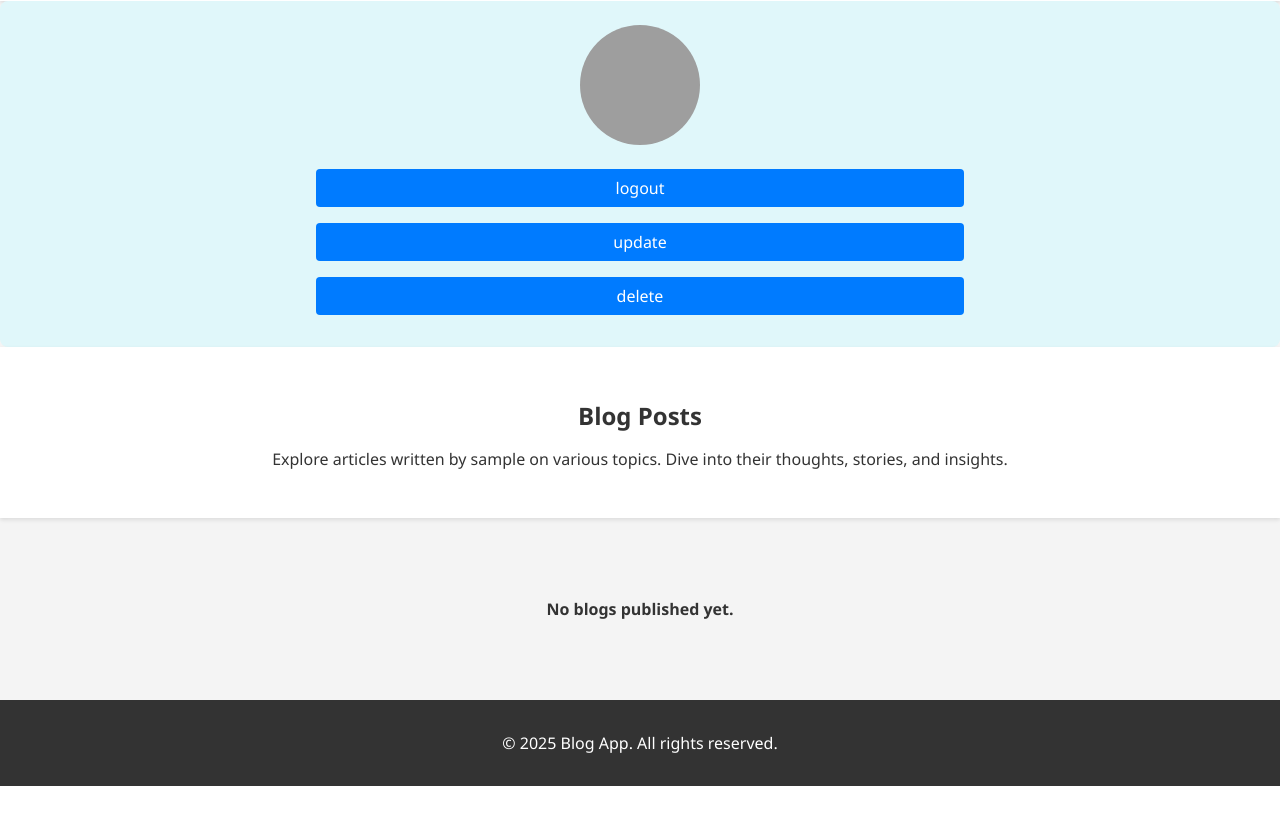
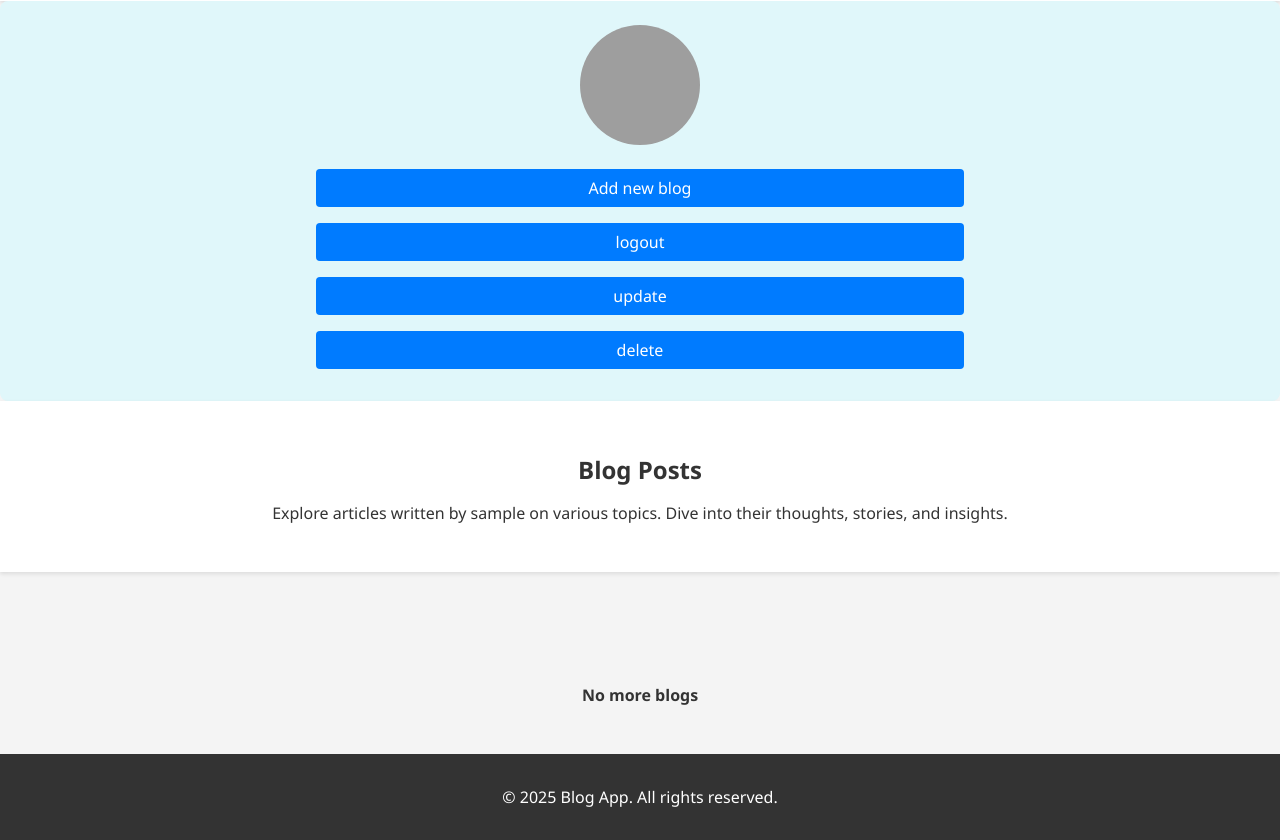
Before and after one commit to Ashkantvn/Blog-app, a Django app: page /accounts/profile/sample/ in a window 1280 px wide. Shown: the part 245-1085 px from the top of the page. Before the commit the page ends 1031 px from the top, so only its background shows below. Run offline with Django 5.2, Linux system fonts and the light colour scheme; the visitor is signed in with stand-in values (Sample User, id 1); data that the repository does not hold is empty; parts of the project's set-up code (start-up, migrations or seed data) failed here and were passed over; grey boxes are pictures that could not be loaded.

Commit message:
update profile page

```diff
--- a/core/blogs/models/blog_model.py
+++ b/core/blogs/models/blog_model.py
@@ -25,6 +25,12 @@ class Blog(models.Model):
     def get_absolute_url(self):
         return reverse("blogs:details", kwargs={"blog_slug": self.blog_slug})
 
+    def get_edit_url(self):
+        return reverse("blogs:edit", kwargs={"blog_slug": self.blog_slug})
+
+    def get_delete_url(self):
+        return reverse("blogs:delete", kwargs={"blog_slug": self.blog_slug})
+
     def save(self, *args, **kwargs):
         if not self.blog_slug or self.blog_slug != slugify(self.title):
             self.blog_slug = slugify(self.title)
--- a/core/static/css/global.css
+++ b/core/static/css/global.css
@@ -177,3 +177,7 @@ input:focus{
     display: block;
     margin-inline: auto;
 }
+
+.profile-blog-url{
+    display: block;
+}
--- a/core/templates/accounts/account-management/profile.html
+++ b/core/templates/accounts/account-management/profile.html
@@ -22,6 +22,7 @@
         <section class="section blue-section">
             <img src="{{ data.profile_image.url }}" alt="Profile Image" class="profile-image">
             {% if user.is_authenticated %}
+                <a href='{% url "blogs:add" %}' class="block">Add new blog</a>
                 <a href='{% url "accounts:logout" %}' class="block">logout</a>
                 <a href='{% url "accounts:update" %}' class="block">update</a>
                 <a href='{% url "accounts:delete" %}' class="block">delete</a>
@@ -33,16 +34,9 @@
             <p>Explore articles written by {{ data.username }} on various topics. Dive into their thoughts, stories, and insights.</p>
         </section>
 
-        <section class="section">
-            {% for blog in data.blogs.all %}
-                <div class="blog-card">
-                    <h3>{{ blog.title }}</h3>
-                    <p>{{ blog.content|truncatewords:30 }}</p>
-                    <a href="{{ blog.get_absolute_url }}">Read more</a>
-                </div>
-            {% empty %}
-                <p class="no-blogs">No blogs published yet.</p>
-            {% endfor %}
+        <section class="section blogs">
+            {% include "partial/profile_blogs.html" with blogs=data.blogs.all %}
         </section>
+        <p class="no-blogs">No more blogs</p>
     {% endif %}
 {% endblock content %}
--- /dev/null
+++ b/core/templates/partial/profile_blogs.html
@@ -0,0 +1,14 @@
+<div class="blogs">
+    {% for blog in blogs %}
+        <div class="blog-card">
+            <h3>{{blog.title}}</h3>
+            <p>{{blog.content|truncatewords:15}}</p>
+            <p>Is published: {{blog.is_published}}</p>
+            <p>Publishable: {{blog.publishable}}</p>
+            <p>Published date: {{blog.published_date}}</p>
+            <a class="profile-blog-url" href="{{blog.get_absolute_url}}">More</a>
+            <a class="profile-blog-url" href="{{blog.get_edit_url}}">Edit</a>
+            <a class="profile-blog-url" href="{{blog.get_delete_url}}">Delete</a>
+        </div>
+    {% endfor %}
+</div>
```
Also changed, not shown: core/templates/blogs/blog-management/add_blog.html (+5 -4 lines).
